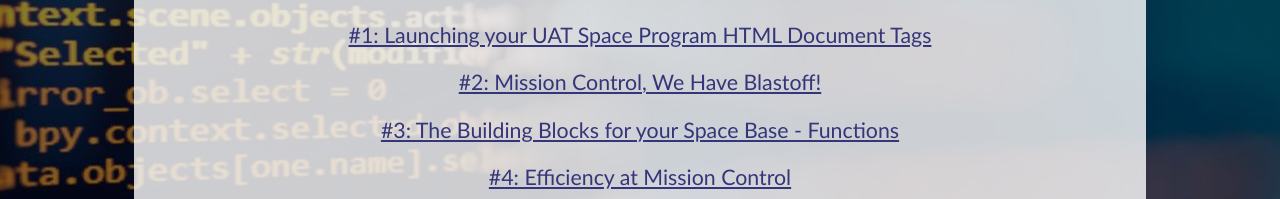
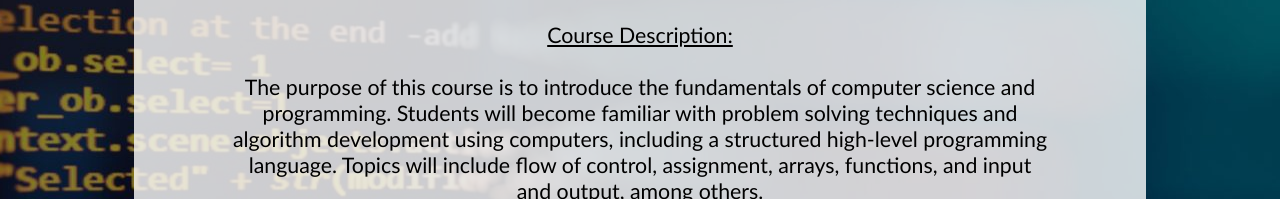
Before and after one commit to pujaraanil/uat, a plain HTML site: page index.html in a window 1280 px wide. Both pictures are taken after a click on the link "Assignments". Shown: the part 601-800 px from the top of the page. Drawn offline with Linux system fonts and the light colour scheme.

Commit message:
Update index.html

```diff
--- a/index.html
+++ b/index.html
@@ -178,6 +178,12 @@
         <div id="assignments" align="center" style="display: none; padding-left: 5%; padding-right: 5%;">
             <h2>CSC102: INTRO TO PROGRAMMING</h2>
             <h3>Assignments by Anil Pujara<br>Spring 2022 | Professor Hinton<br></h3>
+            <p align="center" style="padding-left: 5%; padding-right: 5%;"><u>Course Description:</u><br><br>
+                The purpose of this course is to introduce the fundamentals of computer science and programming. Students will become familiar with
+                problem solving techniques and algorithm development using computers, including a structured high-level programming language. Topics will
+                include flow of control, assignment, arrays, functions, and input and output, among others.
+            </p>
+            <p align="center"><u>Assignments</u></p>
             <p align="center"><a href="assignment1/">#1: Launching your UAT Space Program HTML Document Tags</a></p>
             <p align="center"><a href="assignment2/">#2: Mission Control, We Have Blastoff!</a></p>
             <p align="center"><a href="assignment3/">#3: The Building Blocks for your Space Base - Functions</a></p>
```
